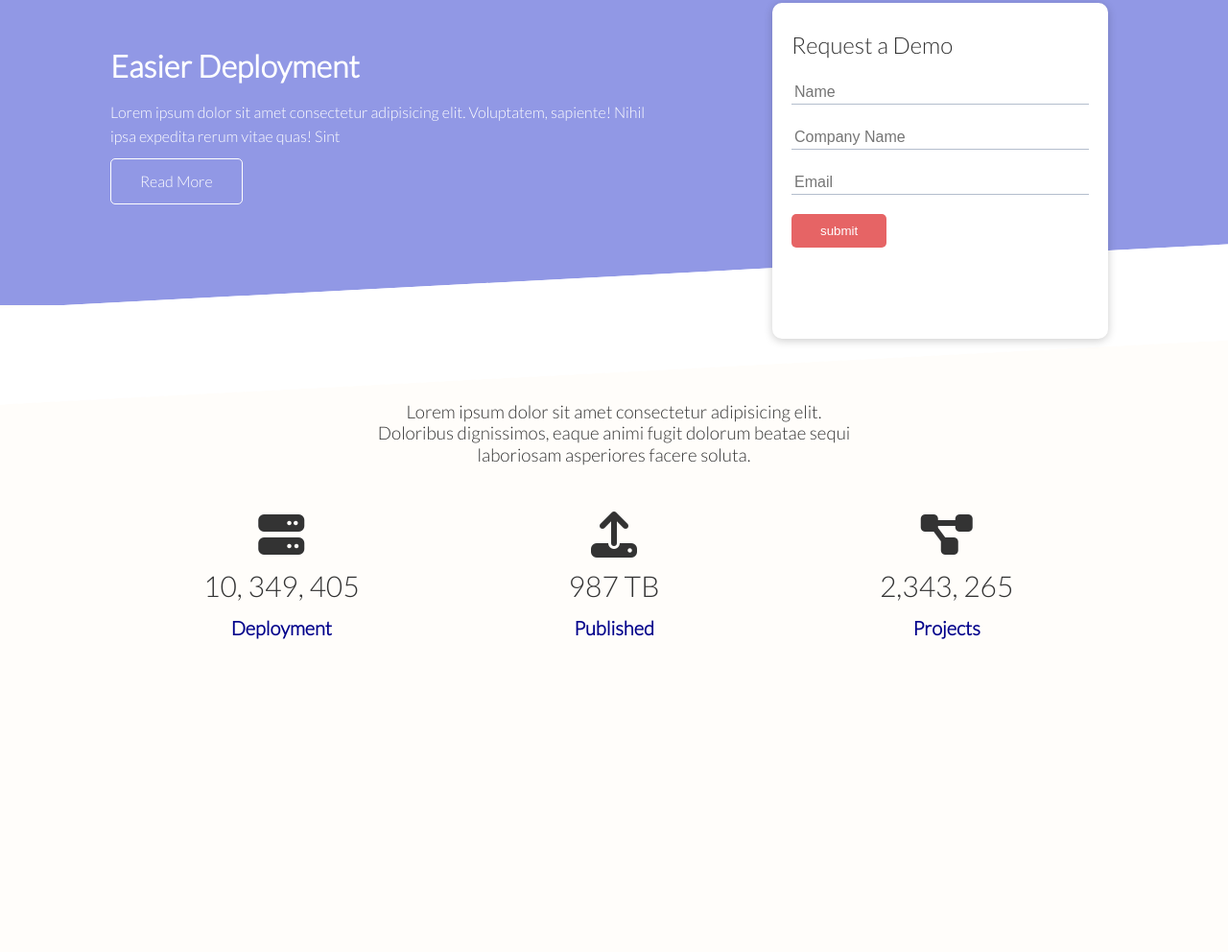
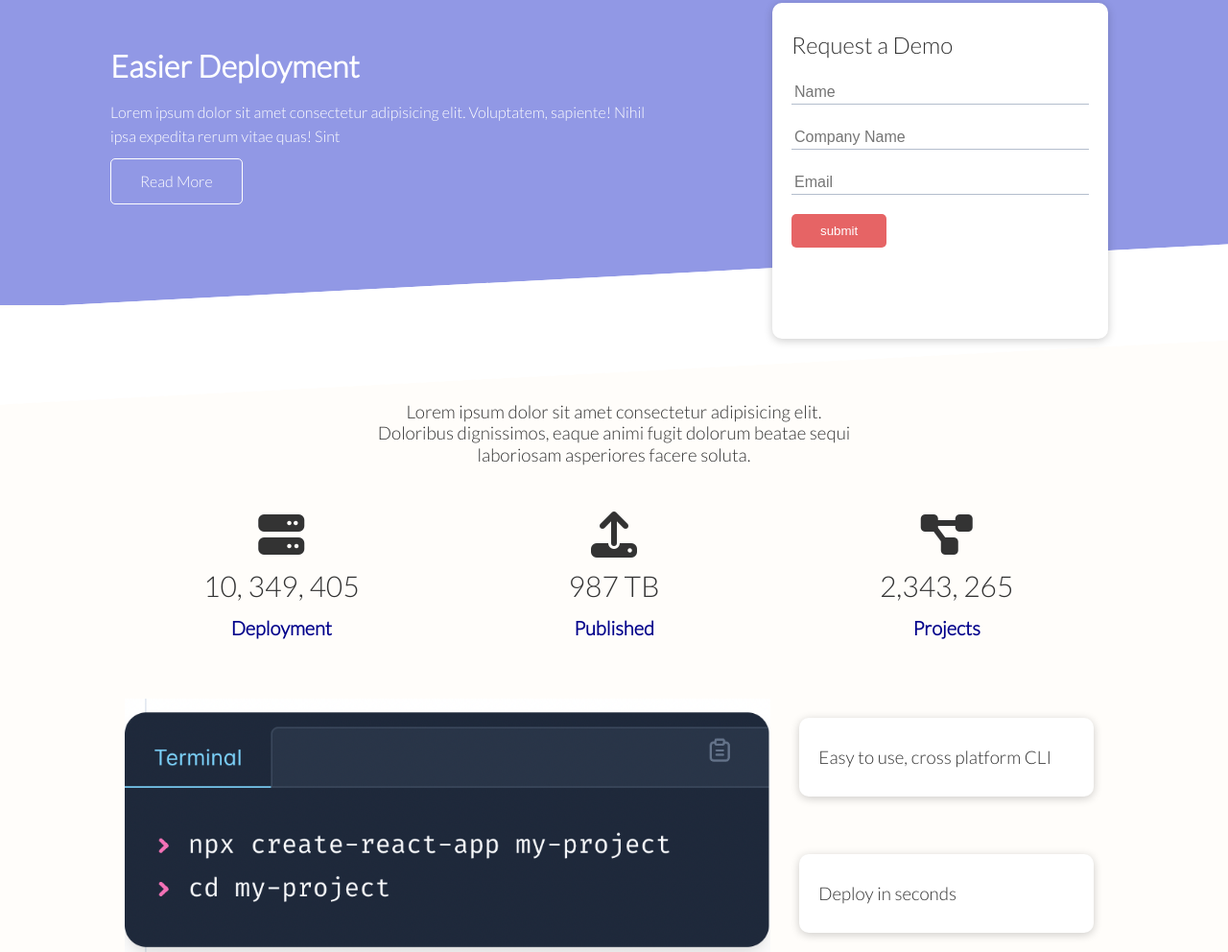
Before and after one commit to Dina2703/responsive-homepage-traversy, a plain HTML site: page index.html in a window 1280 px wide. Shown: the part 152-1144 px from the top of the page at 96% size. Before the commit the page ends 880 px from the top, so only its background shows below. Drawn offline with Linux system fonts and the light colour scheme; files whose address does not match are found by name.

Commit message:
CLI section done

```diff
--- a/css/style.css
+++ b/css/style.css
@@ -150,3 +150,16 @@ img {
   font-weight: bold;
   color: darkblue;
 }
+
+/* CLI */
+
+.cli .grid {
+  grid-template-rows: repeat(2, 1fr);
+}
+
+.cli .grid img {
+  /* so img can take up length of 2 column, since we have set 3 column in a row */
+  grid-column: 1 / span 2;
+  /* so img can take up height of 2 column*/
+  grid-row: 1 / span 2;
+}
--- a/index.html
+++ b/index.html
@@ -91,5 +91,18 @@
         </div>
       </div>
     </section>
+
+    <!-- CLI -->
+    <section class="cli">
+      <div class="container grid grid-3">
+        <img src="./assets/install.png" alt="" />
+        <div class="card">
+          <h3 class="primary-text">Easy to use, cross platform CLI</h3>
+        </div>
+        <div class="card">
+          <h3 class="primary-text">Deploy in seconds</h3>
+        </div>
+      </div>
+    </section>
   </body>
 </html>
```
Also changed, not shown: assets/install.png (added).
